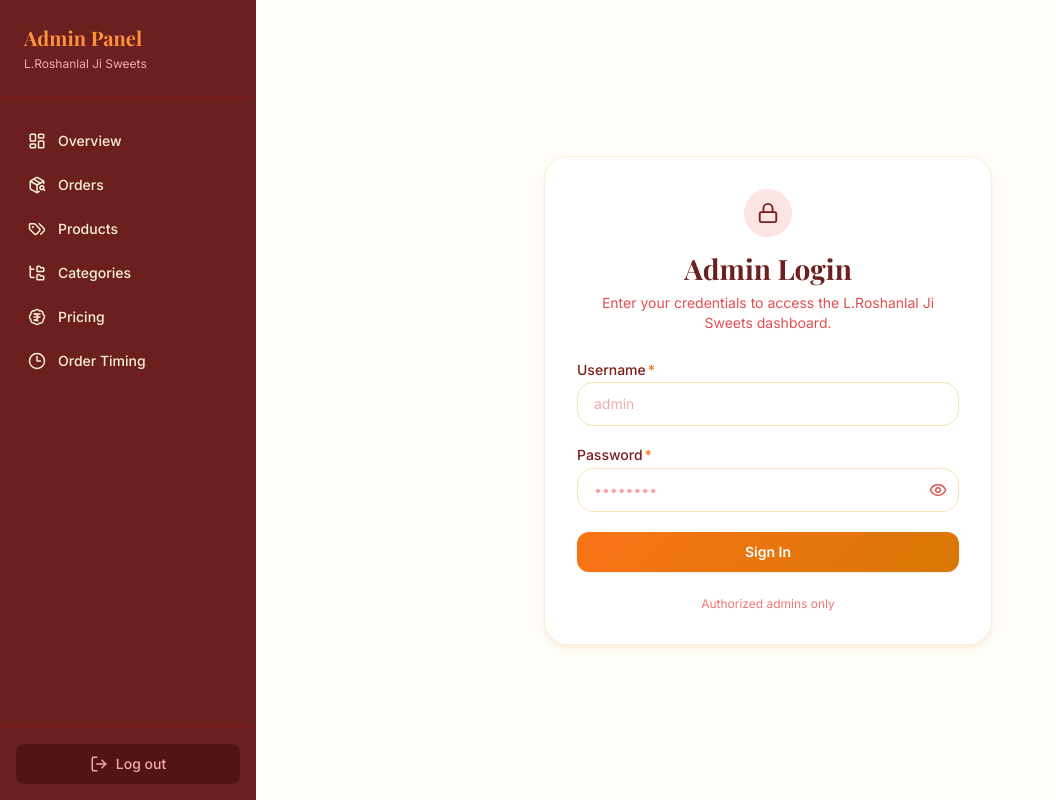
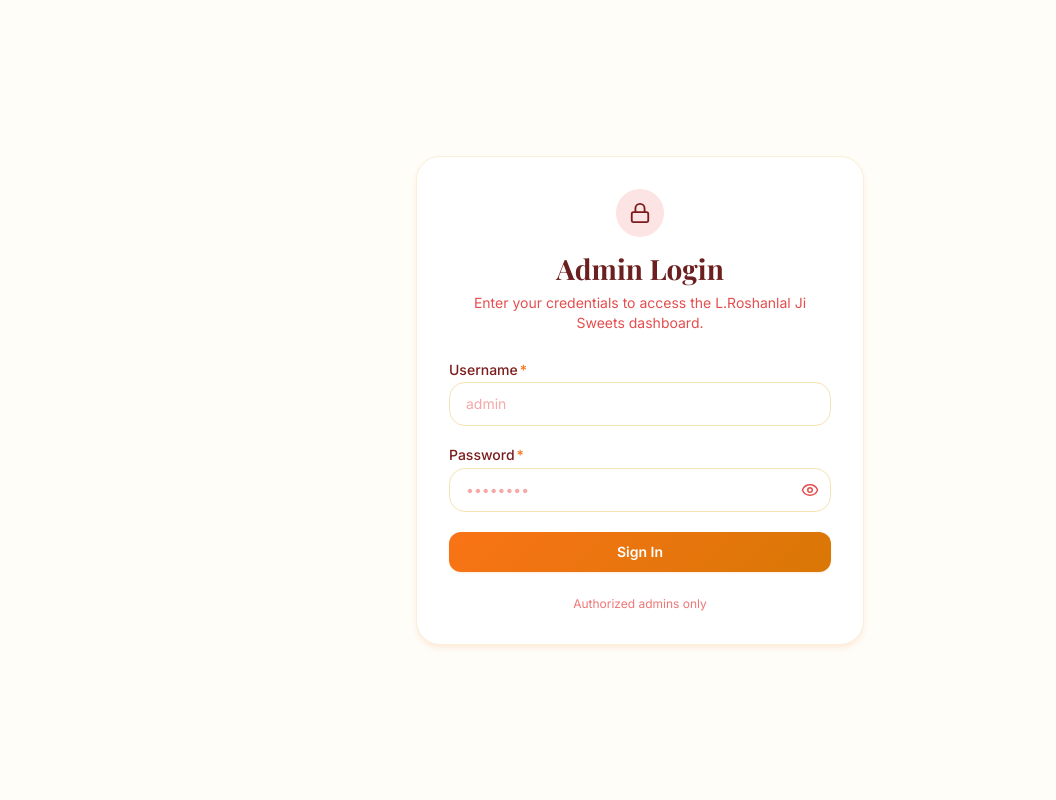
Before and after one commit to parvgarg05/roshanlal, a Next.js app: page /admin/login in a window 1280 px wide. Shown: the whole page, without its empty margins (0-1056 px from the left). Built offline with nearby package versions, Linux system fonts and the light colour scheme; no server answers; the database is empty; a web font is replaced by a local one.

Commit message:
Implement conditional rendering for login route
Add login route handling in AdminLayout component

```diff
--- a/app/(admin)/admin/layout.tsx
+++ b/app/(admin)/admin/layout.tsx
@@ -2,11 +2,18 @@
 
 import Link from 'next/link';
 import { useState } from 'react';
+import { usePathname } from 'next/navigation';
 import { PackageSearch, LayoutDashboard, Tags, BadgeIndianRupee, FolderTree, Menu, X, Clock3 } from 'lucide-react';
 import LogoutButton from './LogoutButton';
 
 export default function AdminLayout({ children }: { children: React.ReactNode }) {
     const [mobileMenuOpen, setMobileMenuOpen] = useState(false);
+    const pathname = usePathname();
+    const isLoginRoute = pathname === '/admin/login';
+
+    if (isLoginRoute) {
+        return <main className="min-h-[100dvh] bg-cream-50">{children}</main>;
+    }
 
     return (
         <div className="h-[100dvh] bg-cream-50 flex overflow-hidden">
```
